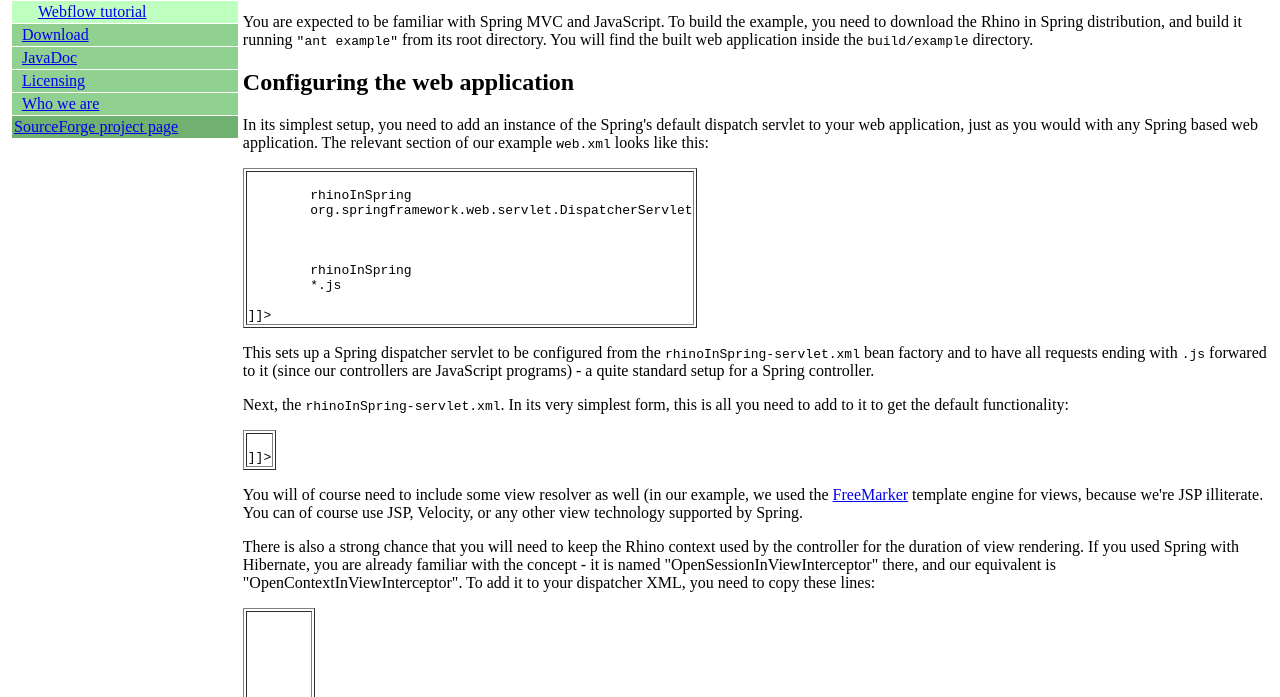
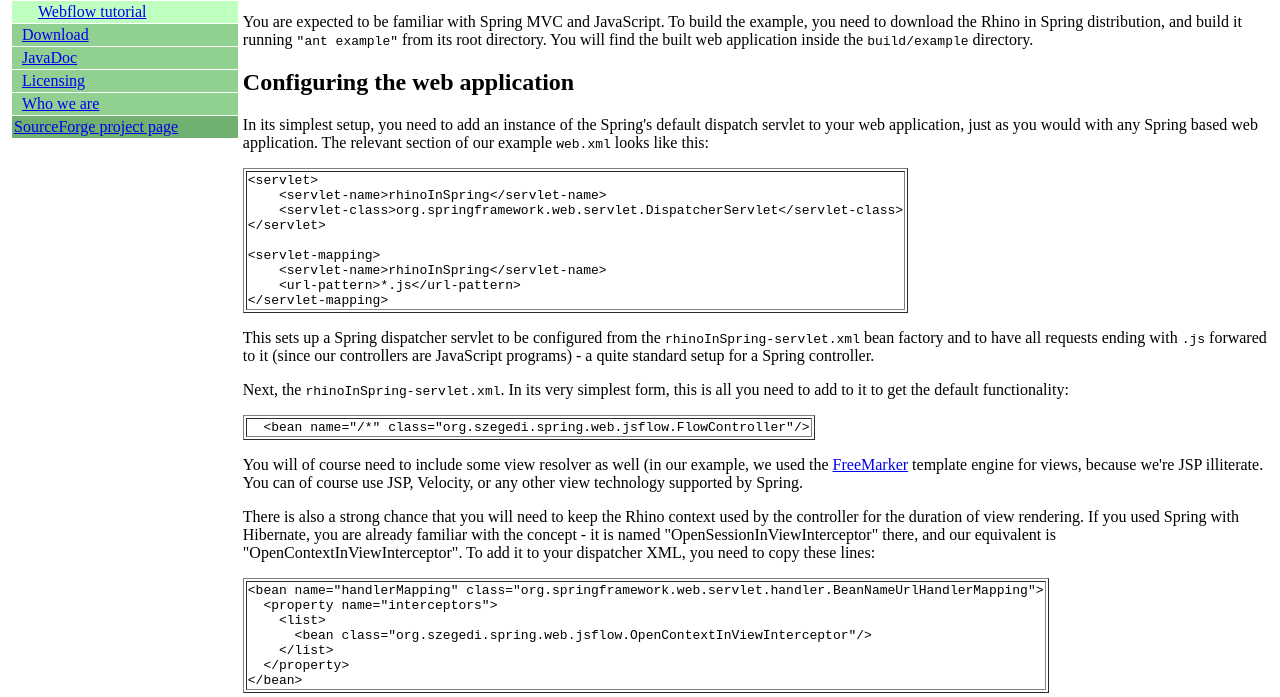
Before and after one commit to szegedi/spring-web-jsflow, a plain HTML site: page rhinoInSpring/src/web/webflow-tutorial.html in a window 1280 px wide. Shown: the part 103-800 px from the top of the page. Drawn offline with Linux system fonts and the light colour scheme.

Commit message:
Preparations for 1.2

```diff
--- a/rhinoInSpring/build.xml
+++ b/rhinoInSpring/build.xml
@@ -17,7 +17,7 @@
 <!-- $Id$ -->
 
 <project basedir="." default="jar" name="rhino-in-spring">
-    <property name="version" value="1.1.2"/>
+    <property name="version" value="1.2"/>
 
     <path id="build.class.path">
         <pathelement path="src"/>
@@ -102,13 +102,14 @@
         </copy>
         <mkdir dir="${distdir}/build"/>
         <copy toDir="${distdir}/build" file="${jarfile}"/>
+        <copy toDir="${distdir}/build" file="${tc-jarfile}"/>
         <mkdir dir="${distdir}/web"/>
         <copy toDir="${distdir}/web">
             <fileset dir="build/web" excludes="**/CVS/**,**/*.bak"/>
         </copy>
         <mkdir dir="${distdir}/lib"/>
         <copy toDir="${distdir}/lib">
-            <fileset dir="lib" excludes="**/CVS/**,**/*.bak"/>
+            <fileset dir="lib" excludes="**/CVS/**,**/*.bak,**/spring-webflow*"/>
         </copy>
         <tar destfile="build/rhinoInSpring-${version}.tgz" compression="gzip"
             basedir="build" includes="rhinoInSpring-${version}/**"/>
--- a/rhinoInSpring/src/web/webflow-tutorial.html
+++ b/rhinoInSpring/src/web/webflow-tutorial.html
@@ -38,17 +38,17 @@
       <tt>web.xml</tt> looks like this:
     </p>
 
-<table border="1"><tr><td><pre><![CDATA[
-    <servlet>
-        <servlet-name>rhinoInSpring</servlet-name>
-        <servlet-class>org.springframework.web.servlet.DispatcherServlet</servlet-class>
-    </servlet>
+<table border="1"><tr><td><pre>
+&lt;servlet>
+    &lt;servlet-name>rhinoInSpring&lt;/servlet-name>
+    &lt;servlet-class>org.springframework.web.servlet.DispatcherServlet&lt;/servlet-class>
+&lt;/servlet>
 
-    <servlet-mapping>
-        <servlet-name>rhinoInSpring</servlet-name>
-        <url-pattern>*.js</url-pattern>
-    </servlet-mapping>
-]]></pre></td></tr></table>
+&lt;servlet-mapping>
+    &lt;servlet-name>rhinoInSpring&lt;/servlet-name>
+    &lt;url-pattern>*.js&lt;/url-pattern>
+&lt;/servlet-mapping>
+</pre></td></tr></table>
 
     <p>
       This sets up a Spring dispatcher servlet to be configured from the
@@ -60,9 +60,9 @@
       this is all you need to add to it to get the default functionality:
     </p>
 
-<table border="1"><tr><td><pre><![CDATA[
-  <bean name="/*" class="org.szegedi.spring.web.jsflow.FlowController"/>
-]]></pre></td></tr></table>
+<table border="1"><tr><td><pre>
+  &lt;bean name="/*" class="org.szegedi.spring.web.jsflow.FlowController"/>
+</pre></td></tr></table>
 
     <p>
       You will of course need to include some view resolver as well (in our
@@ -79,15 +79,15 @@
       to copy these lines:
     </p>
 
-<table border="1"><tr><td><pre><![CDATA[
-  <bean name="handlerMapping" class="org.springframework.web.servlet.handler.BeanNameUrlHandlerMapping">
-    <property name="interceptors">
-      <list>
-        <bean class="org.szegedi.spring.web.jsflow.OpenContextInViewInterceptor"/>
-      </list>
-    </property>
-  </bean>
-]]></pre></td></tr></table>
+<table border="1"><tr><td><pre>
+&lt;bean name="handlerMapping" class="org.springframework.web.servlet.handler.BeanNameUrlHandlerMapping">
+  &lt;property name="interceptors">
+    &lt;list>
+      &lt;bean class="org.szegedi.spring.web.jsflow.OpenContextInViewInterceptor"/>
+    &lt;/list>
+  &lt;/property>
+&lt;/bean>
+</pre></td></tr></table>
 
     <p>
       (Of course, if you have a more complex Spring application, you might
@@ -333,6 +333,15 @@ for(;;)
       ContextFactory into either OpenContextInViewInterceptor or into the
       FlowController.
     </p>
+    <a name="terracotta"><h3>Clustering with Terracotta</h3></a>
+    <p>
+      Starting with version 1.2, Rhino-in-Spring's HTTP session storage is
+      fully clusterable using <a href="http://www.terracotta.org">Terracotta</a>.
+      The distribution includes a <code>rhinoInSpring-tc-config-1.2.jar</code>
+      that is a Terracotta configuration module - you just need to reference it
+      from your Terracotta configuration file, and it is ready to go. No
+      further setup is necessary.
+    </p>
     <h3>What's in the serialized state</h3>
     <p>
       You might wonder what is stored in the serialized flowstate. In short,
@@ -374,6 +383,11 @@ for(;;)
         newly reachable object isn't serializable at all and throws an exception.
         </li>
       </ul>
+      However, starting with version 1.2, you can add application-specific stub
+      providers and resolvers to the HTTP session, using the <code>bindStubProvider</code>
+      and <code>bindStubResolver</code> methods on the <code>HttpSessionFlowStateStorage</code>.
+      By using these objects, you can provide the stubbing functionality for
+      any further application-specific objects.
     </p>
      </td></tr></table>
   </body>
```
Also changed, not shown: rhinoInSpring/src/web/index.html (+4 -4 lines), rhinoInSpring/changelog.txt, 1 other file.
